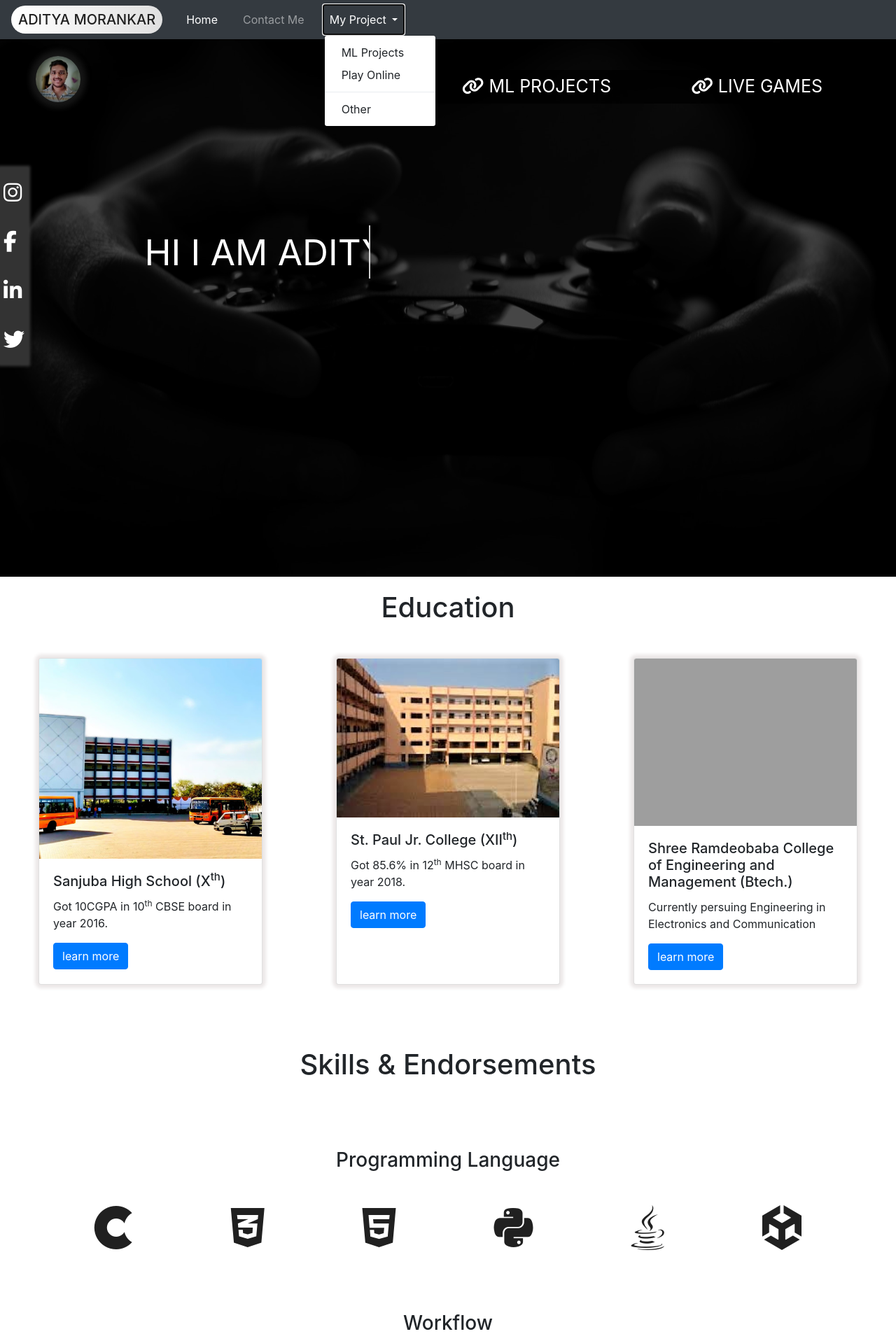
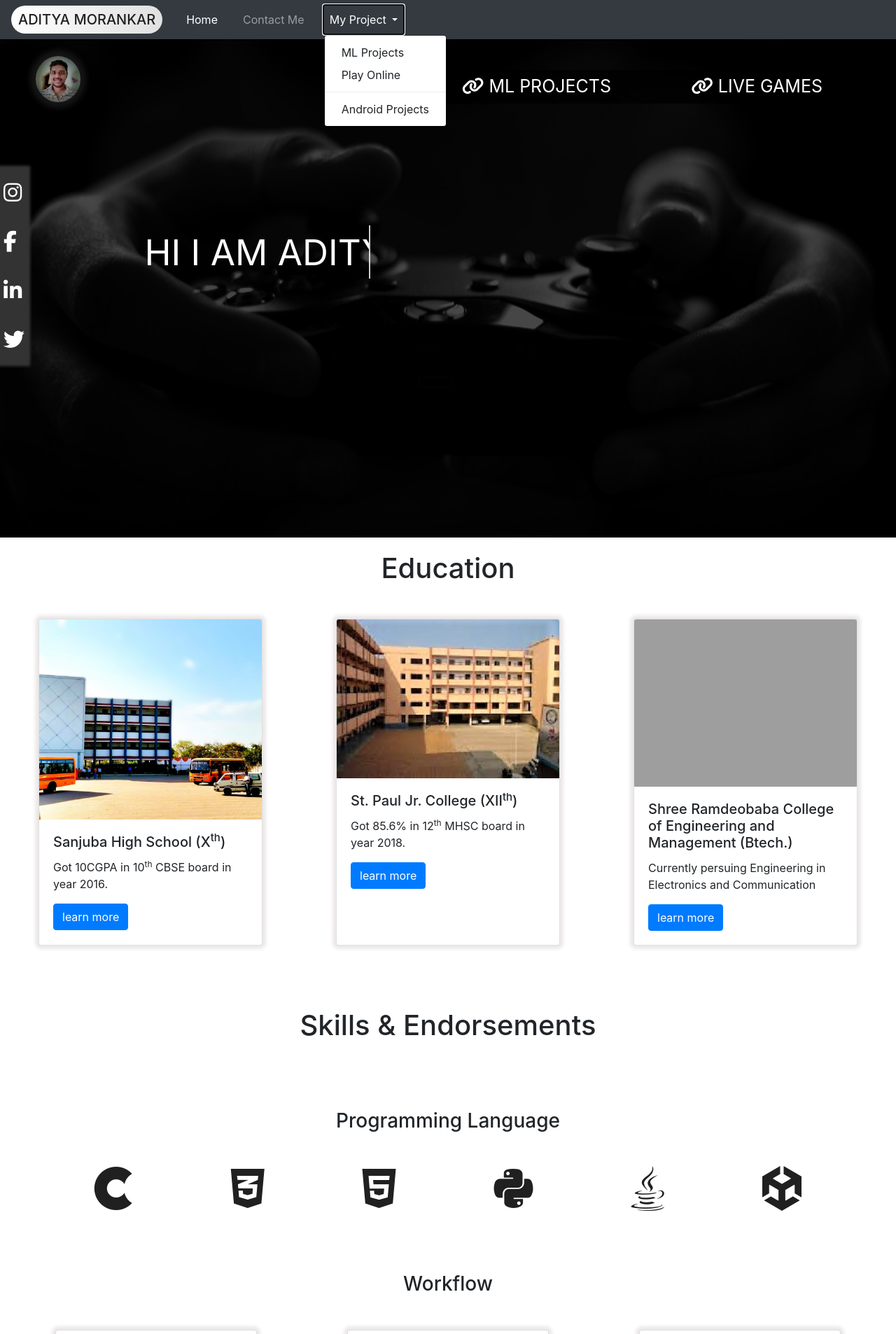
Before and after one commit to adi112100/my_website_django, a Django app: page / in a window 1280 px wide, after a click on "My Project". Shown: the top 1906 px of the page at 70% size. Run offline with Django 3.2, Linux system fonts and the light colour scheme; some libraries are stand-ins or nearby versions; grey boxes are pictures that could not be loaded.

Commit message:
navbar fixed

```diff
--- a/templates/index.html
+++ b/templates/index.html
@@ -7,6 +7,7 @@
   <meta name="viewport" content="width=device-width, initial-scale=1.0">
   <link rel="stylesheet" href="https://stackpath.bootstrapcdn.com/bootstrap/4.4.1/css/bootstrap.min.css"
     integrity="sha384-Vkoo8x4CGsO3+Hhxv8T/Q5PaXtkKtu6ug5TOeNV6gBiFeWPGFN9MuhOf23Q9Ifjh" crossorigin="anonymous">
+
 
   <title>MY PROFILE</title>
 
@@ -424,13 +425,13 @@
   <div class="nav">
     <ul class="navbarr">
       <li><a href="mlproject/"><i class="fas fa-link"></i> ML PROJECTS</a></li>
-      <li><a href="livegame/" ><i class="fas fa-link"></i> LIVE GAMES</a></li>
+      <li><a href="livegame/"><i class="fas fa-link"></i> LIVE GAMES</a></li>
     </ul>
   </div>
 
 
 
-  <nav class="navbar navbar-expand-lg navbar-dark bg-dark">
+  <nav class="navbar navbar-expand-lg navbar-dark bg-dark" style="position: fixed; top: 0px; left: 0px; width: 100%;">
     <a id="navbar-brand1" class="navbar-brand" href="#">ADITYA MORANKAR</a>
     <button class="navbar-toggler" type="button" data-toggle="collapse" data-target="#navbarSupportedContent"
       aria-controls="navbarSupportedContent" aria-expanded="false" aria-label="Toggle navigation">
@@ -454,7 +455,8 @@
             <a class="dropdown-item" href="mlproject/">ML Projects</a>
             <a class="dropdown-item" href="livegame/">Play Online</a>
             <div class="dropdown-divider"></div>
-            <a class="dropdown-item" href="#">Other</a>
+            <a class="dropdown-item" href="https://play.google.com/store/apps/developer?id=ASMstudio"
+              target="_blank">Android Projects</a>
           </div>
         </li>
 
@@ -809,6 +811,7 @@
   <script src="https://stackpath.bootstrapcdn.com/bootstrap/4.4.1/js/bootstrap.min.js"
     integrity="sha384-wfSDF2E50Y2D1uUdj0O3uMBJnjuUD4Ih7YwaYd1iqfktj0Uod8GCExl3Og8ifwB6"
     crossorigin="anonymous"></script>
+
 </body>
 
 </html>
```
